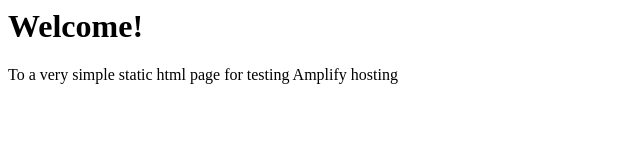
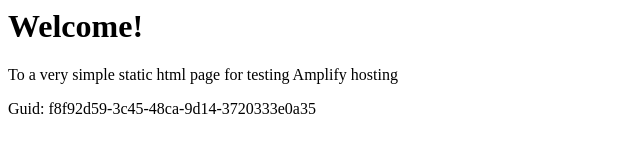
Before and after one commit to aws-aemilia-sfo/Github-PR-Commit-Integration-Test-DoNotTouch-Gith-P5X5MO5I-v1-preprod-us-west-1, a website: page src/index.html in a window 1280 px wide. Shown: the whole page, without its empty margins (0-640 px from the left). Drawn offline with Linux system fonts and the light colour scheme.

Commit message:
commit from integ tests

```diff
--- a/src/index.html
+++ b/src/index.html
@@ -1,3 +1,5 @@
+
+
 <html lang="en">
 
 <head>
@@ -10,6 +12,6 @@
 <body>
     <h1>Welcome!</h1>
     <p>To a very simple static html page for testing Amplify hosting</p>
-</body>
+    <p>Guid: f8f92d59-3c45-48ca-9d14-3720333e0a35</p></body>
 
 </html>
```
